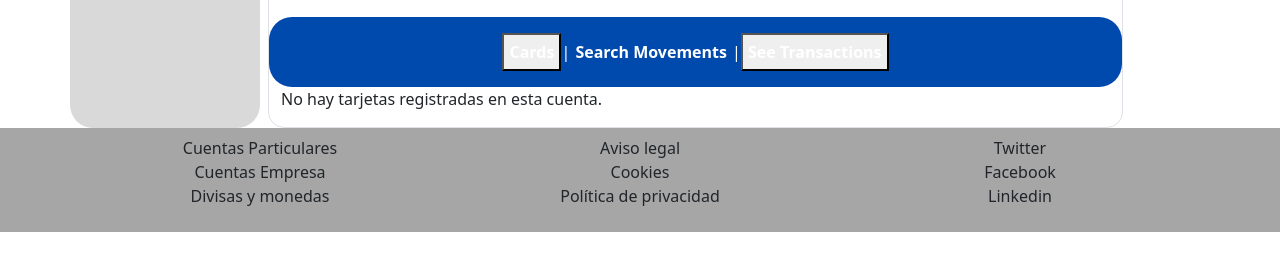
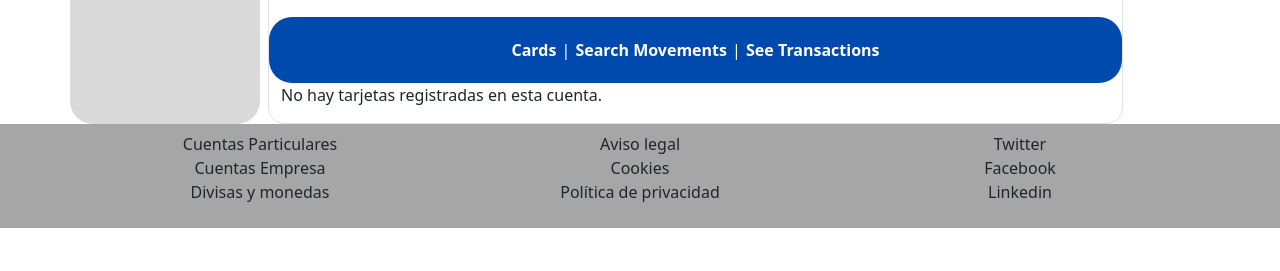
Before and after one commit to jaimelgc/polaris, a Django app: template client/templates/client/dashboard.html in a window 1280 px wide. Shown: the part 364-635 px from the top of the page. Run offline with Django 4.2, Linux system fonts and the light colour scheme; the template is opened without the code that fills it, so the values that code supplies are empty; some libraries are stand-ins or nearby versions.

Commit message:
solucionado problema con el script #19

```diff
--- a/client/templates/client/dashboard.html
+++ b/client/templates/client/dashboard.html
@@ -37,9 +37,9 @@
                     </div>
                 <div class="row bg-stg-blue" id="info-nav">
                     <div class="col-12 rounded d-flex justify-content-center align-items-center p-3">
-                        <button onclick="showCards()" class="link-nos-white" id="show-cards">Cards</button><span class="text-white">|</span>
+                        <a href="javascript:void(0);" onclick="showCards()" class="link-nos-white" id="show-cards">Cards</a><span class="text-white">|</span>
                         <a href="#" class="link-nos-white">Search Movements</a><span class="text-white">|</span>
-                        <button onclick="showMovements()" class="link-nos-white" id="show-movements">See Transactions</button>
+                        <a href="javascript:void(0);" onclick="showMovements()" class="link-nos-white" id="show-movements">See Transactions</a>
                     </div>
                 </div>
                 <div class="row d-block" id="cards-container">
@@ -55,7 +55,7 @@
                 </div>
                 <div class="row d-none" id="movements-container">
                     {% if transactions %}
-                        {% include "transactions/movements.html" %}
+                        <p>No hay movimientos registrados en esta cuenta.</p>
                     {% else %}
                         <p>No hay movimientos registrados en esta cuenta.</p>
                     {% endif %}
@@ -68,17 +68,19 @@
 {% block domready %}
     <script>
         function showCards() {
-            let cards = document.getElementById('cards-container');
-            let movements = document.getElementById('movements-container');
+            var cards = document.getElementById('cards-container');
+            var movements = document.getElementById('movements-container');
             movements.classList.remove("d-block");
             movements.classList.add("d-none");
+            cards.classList.remove("d-none");
             cards.classList.add("d-block");
         }
         function showMovements() {
-            let cards = document.getElementById('cards-container');
-            let movements = document.getElementById('movements-container');
+            var cards = document.getElementById('cards-container');
+            var movements = document.getElementById('movements-container');
             cards.classList.remove("d-block");
             cards.classList.add("d-none");
+            movements.classList.remove("d-none");
             movements.classList.add("d-block");
         }
     </script>
```
